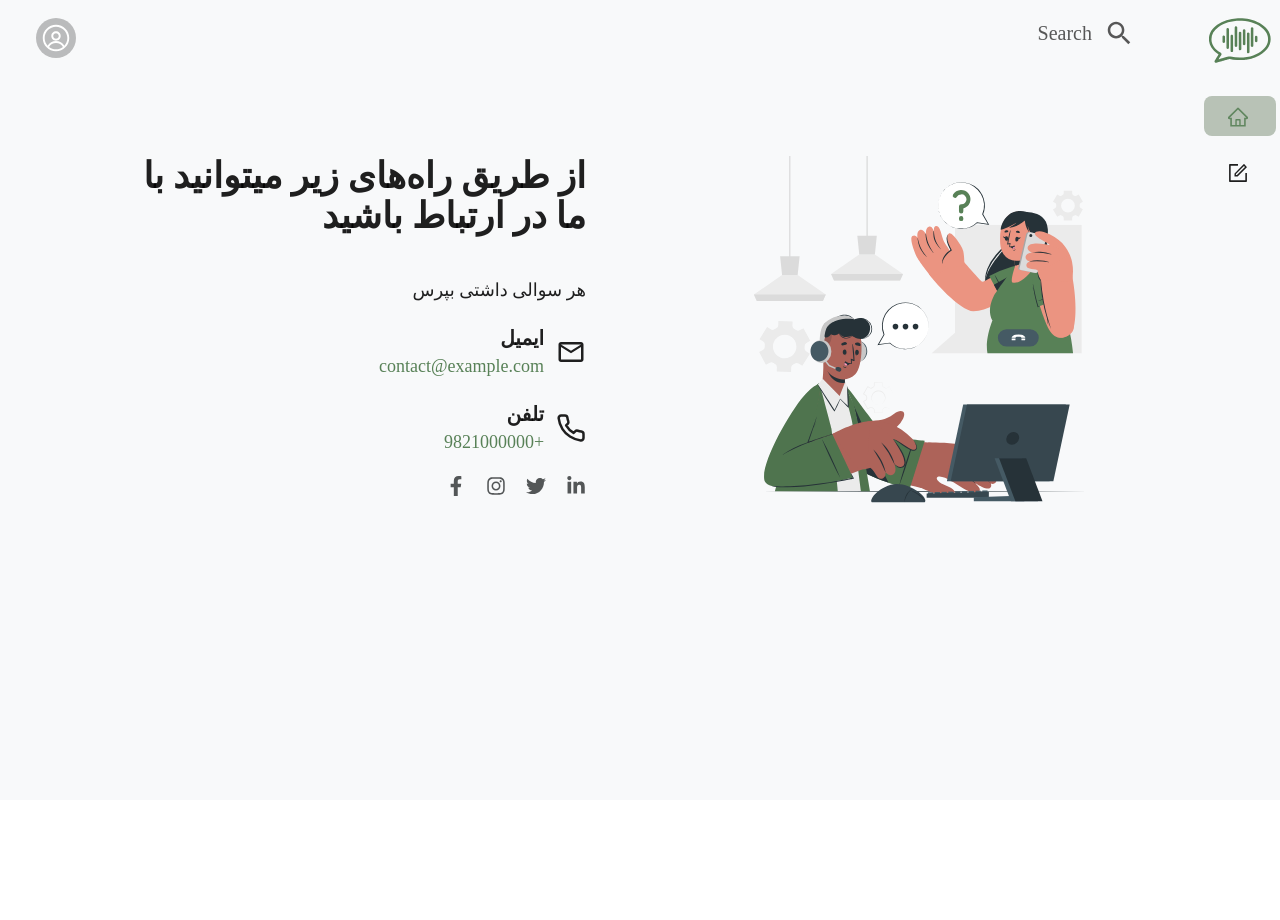
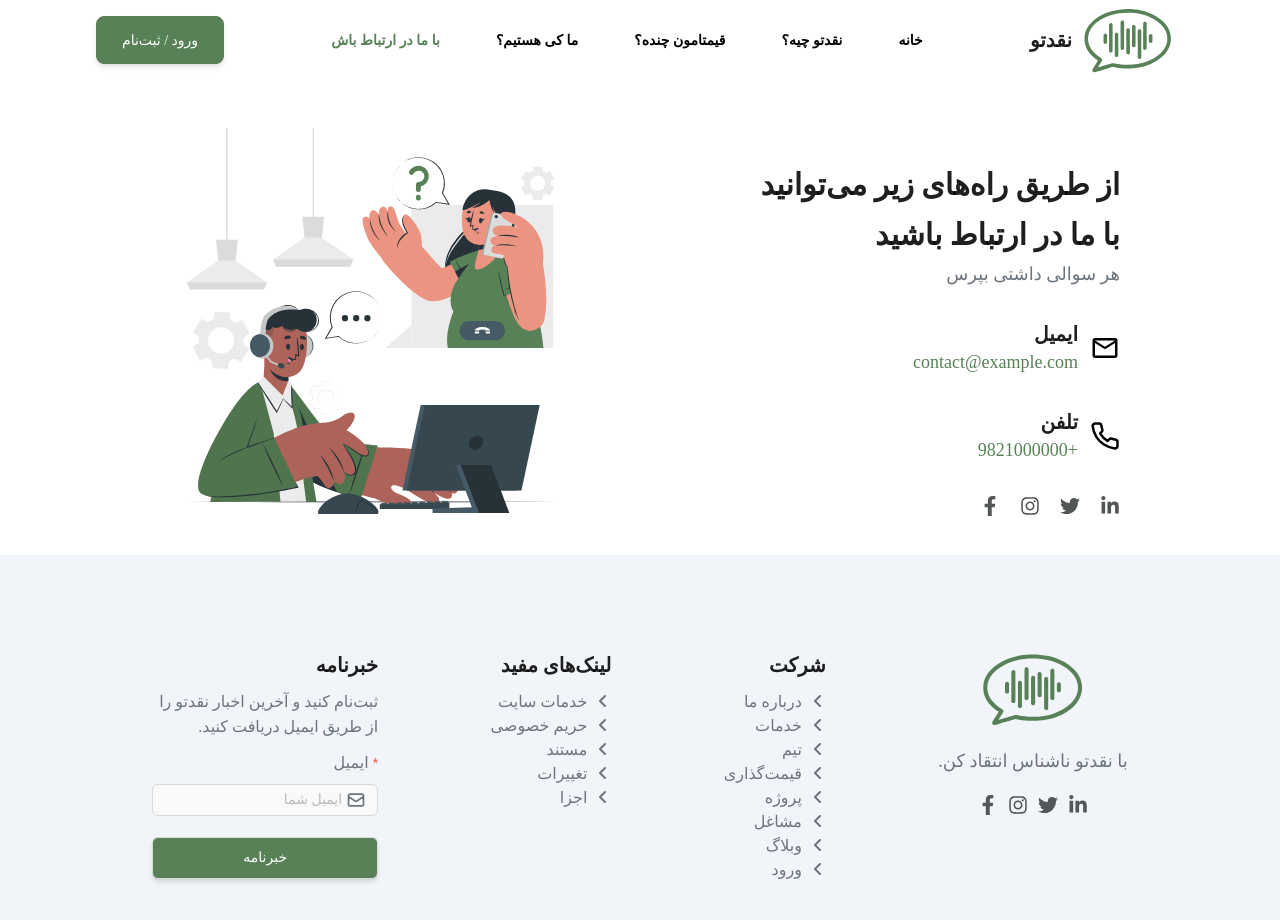
Before and after one commit to NagdeTo/NaghdeTo-frontend, a React (Vite) app: page /contact-us in a window 1280 px wide. Shown: the top 920 px of the page. Before the commit the page ends 800 px from the top, so only its background shows below. Built offline with nearby package versions, Linux system fonts and the light colour scheme; what jalaliday would draw is missing.

Commit message:
changing contact us page's style

```diff
--- a/package.json
+++ b/package.json
@@ -21,7 +21,8 @@
     "react-audio-player": "^0.17.0",
     "react-dom": "^18.2.0",
     "react-icons": "^5.0.1",
-    "react-router-dom": "^6.22.3"
+    "react-router-dom": "^6.22.3",
+    "react-audio-voice-recorder": "^2.2.0"
   },
   "devDependencies": {
     "@types/react": "^18.2.66",
--- a/src/App.jsx
+++ b/src/App.jsx
@@ -3,7 +3,7 @@ import DashboardRouter from "./DashboardRouter";
 import PublicRouter from "./PublicRouter";
 
 const App = () => {
-  const [token, setToken] = useState(true);
+  const [token, setToken] = useState(false);
   return (
     <div className={`App `}>
       {token ? <DashboardRouter /> : <PublicRouter />}
--- a/src/DashboardRouter.jsx
+++ b/src/DashboardRouter.jsx
@@ -4,7 +4,6 @@ import AddCriticism from "./pages/AddCriticism/AddCriticism";
 import { Routes, Route } from "react-router-dom";
 import ResponseList from "./pages/Responses/ResponseList";
 import Answer from "./pages/Answer/Answer";
-import ContactUs from "./pages/ContactUs/ContactUs";
 
 const DashboardRouter = () => {
   return (
@@ -15,7 +14,6 @@ const DashboardRouter = () => {
         <Route path="add-criticism" element={<AddCriticism />} />
         <Route path="response-list" element={<ResponseList/>} />
         <Route path="answer" element={<Answer />} />
-        <Route path="contact-us" element={<ContactUs />} />
       </Routes>
     </DashboardLayout>
   );
--- a/src/PublicRouter.jsx
+++ b/src/PublicRouter.jsx
@@ -4,6 +4,7 @@ import { Routes, Route, useLocation } from "react-router-dom";
 import AboutUs from "./pages/Public/AboutUs";
 import Home from "./pages/Public/Home";
 import Login from "./pages/Public/Login";
+import ContactUs from "./pages/Public/ContactUs";
 
 const PublicRouter = () => {
   const location = useLocation();
@@ -14,8 +15,8 @@ const PublicRouter = () => {
       <Routes>
         <Route path="/" element={<Home />} />
         <Route path="/about-us" element={<AboutUs />} />
+        <Route path="/contact-us" element={<ContactUs />} />
         <Route path="/login" element={<Login />} />
-        <Route path="/contact-us" element={<ContactUs />} />
       </Routes>
       {location.pathname !== "/login" && <Footer />}
     </>
--- a/src/components/Public-layouts/Footer.jsx
+++ b/src/components/Public-layouts/Footer.jsx
@@ -9,8 +9,11 @@ import { FaFacebookF } from "react-icons/fa";
 import { HiOutlineMail } from "react-icons/hi";
 import { Link } from "react-router-dom";
 import "../Public-layouts/Styles/Footer.css";
+import { useState } from "react";
 
 export default function Footer() {
+const [newsLetterClicked, setNewsLetterClicked] = useState(false)
+
   return (
     <Flex
       className="bg-slate-100 p-24"
@@ -105,7 +108,7 @@ export default function Footer() {
         <Typography.Text className="max-w-56 text-[16px] text-[#6c757d]">
           ثبت‌نام کنید و آخرین اخبار نقدتو را از طریق ایمیل دریافت کنید.
         </Typography.Text>
-        <Form className="mt-2 flex flex-col gap-6">
+        <Form className="mt-2 flex flex-col newsletter">
           <Form.Item
             label="ایمیل"
             colon={false}
@@ -123,11 +126,12 @@ export default function Footer() {
             />
           </Form.Item>
 
-          <Form.Item>
+          <Form.Item >
             <Button
-              className="mt-7 flex w-full items-center justify-center
-            bg-primary-1000 p-5 text-white shadow-md"
+              className={`flex w-full items-center justify-center
+            bg-primary-1000 p-5 text-white shadow-md ${newsLetterClicked ? "mt-16" : "mt-7"}`}
               htmlType="submit"
+              onClick={() => setNewsLetterClicked(true)}
             >
               خبرنامه
             </Button>
--- a/src/components/Public-layouts/Styles/Footer.css
+++ b/src/components/Public-layouts/Styles/Footer.css
@@ -3,7 +3,7 @@
   font-size: 16px;
 }
 
-.ant-form-item-row{
+.newsletter .ant-form-item .ant-form-item-row{
   flex-direction: column;
   align-items: flex-start;
   gap: 5px;
--- a/src/index.css
+++ b/src/index.css
@@ -1,10 +1,7 @@
 @tailwind base;
 @tailwind components;
 @tailwind utilities;
-/* @font-face {
-  font-family: 'IRANSansX';
-  src: url('/src/assets/fonts/IRANSansX-Regular.ttf') format('ttf');
-} */
+
 body {
   font-family: "IRANSansX", "Segoe UI", "Roboto", "Oxygen", "Ubuntu",
     "Cantarell", "Fira Sans", "Droid Sans", "Helvetica Neue", sans-serif !important;
@@ -15,7 +12,6 @@ body {
   padding: 0;
   margin: 0;
   box-sizing: border-box;
-  /* font-family: "IRANSansX !important"; */
 }
 
 
--- a/src/pages/ContactUs/ContactUs.jsx
+++ b/src/pages/Public/ContactUs.jsx
@@ -1,30 +1,29 @@
 import React from "react";
 import Image from "../../assets/images/contact-us.svg";
-import { Row, Col, Typography, Flex } from "antd";
+import { Row, Col, Typography } from "antd";
 import { MdOutlineMailOutline } from "react-icons/md";
 import { LuPhone } from "react-icons/lu";
 import { FaLinkedinIn } from "react-icons/fa";
 import { FaTwitter } from "react-icons/fa";
 import { FaInstagram } from "react-icons/fa6";
-import { FaAngleLeft } from "react-icons/fa6";
 import { FaFacebookF } from "react-icons/fa";
-import { HiOutlineMail } from "react-icons/hi";
 import { Link } from "react-router-dom";
 
 const ContactUs = () => {
   return (
-    <Row align="center" justify="space-around" className="h-full pt-20 ">
+    <Row justify="center" className="h-full pt-32 items-start" >
       <Col span={8}>
         <img src={Image} className="hidden md:block" />
       </Col>
-      <Col span={10} className="flex flex-col ">
-        <Typography className="text-4xl		font-black	">
-          از طریق راه‌های زیر میتوانید با ما در ارتباط باشید
-        </Typography>
-        <Typography className="pt-10 text-lg font-medium">
+      <Col span={10} className="flex flex-col gap-8 mt-8" style={{direction: "rtl"}}>
+        <Typography className="leading-[50px] text-3xl	font-black max-w-96">
+          از طریق راه‌های زیر می‌توانید با ما در ارتباط باشید
+           <Typography className="text-lg font-medium text-[#6c757d]">
           هر سوالی داشتی بپرس
         </Typography>
-        <Row className="items-center gap-3 pt-5">
+        </Typography>
+
+        <Row className="items-center gap-3">
           <Col>
             <MdOutlineMailOutline size={30} />
           </Col>
@@ -35,7 +34,7 @@ const ContactUs = () => {
             </Typography>
           </Col>
         </Row>
-        <Row className="items-center gap-3 pt-5">
+        <Row className="items-center gap-3">
           <Col>
             <LuPhone size={30} />
           </Col>
@@ -46,7 +45,7 @@ const ContactUs = () => {
             </Typography>
           </Col>
         </Row>
-        <Row className="gap-5 pt-5">
+        <Row className="gap-5">
           <Link>
             <FaLinkedinIn className="h-5 w-5 text-[#535657] hover:text-primary-1000" />
           </Link>
```
Also changed, not shown: 1 other file (tests, documents, lock files or other folders).
